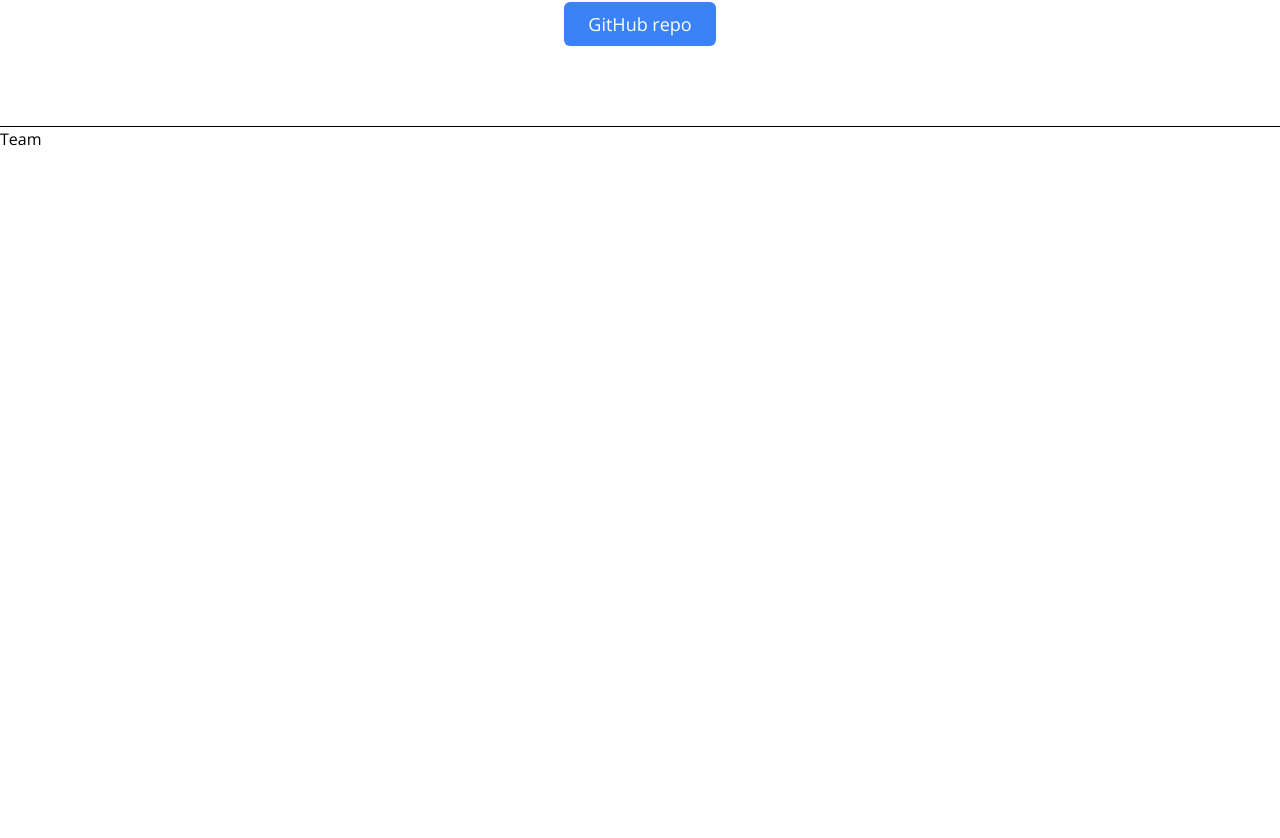
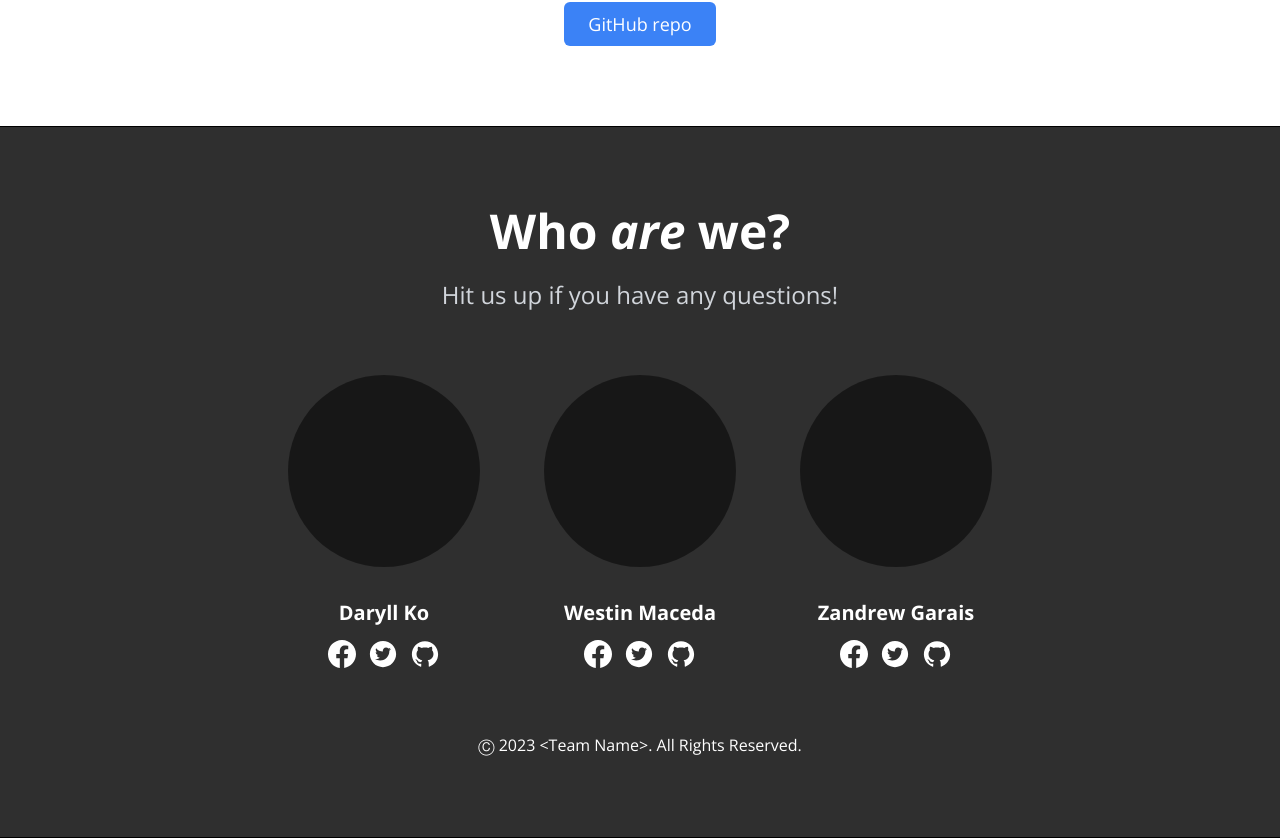
Before and after one commit to daryll-ko/cs132-portfolio, a React (Vite) app: page / in a window 1280 px wide. Shown: the part 4317-5155 px from the top of the page. Before the commit the page ends 4468 px from the top, so only its background shows below. Built offline with nearby package versions, Linux system fonts and the light colour scheme.

Commit message:
feat: add Team section

```diff
--- a/src/components/Team.jsx
+++ b/src/components/Team.jsx
@@ -1,5 +1,56 @@
+import { AiFillTwitterCircle, AiFillGithub } from "react-icons/ai";
+import { BsFacebook } from "react-icons/bs";
+
 function Team() {
-  return <div>Team</div>;
+  const members = [
+    {
+      name: "Daryll Ko",
+      facebook: "",
+      twitter: "",
+      github: "",
+    },
+    {
+      name: "Westin Maceda",
+      facebook: "",
+      twitter: "",
+      github: "",
+    },
+    {
+      name: "Zandrew Garais",
+      facebook: "",
+      twitter: "",
+      github: "",
+    },
+  ];
+  return (
+    <section
+      id="team"
+      className="border-b border-solid border-black bg-[#2f2f2f] py-20 px-6 text-white sm:px-10 lg:px-16"
+    >
+      <h1 className="mb-6 text-center text-3xl font-bold md:text-5xl">
+        Who <span className="italic">are</span> we?
+      </h1>
+      <h3 className="mb-16 text-center text-lg text-gray-300 md:text-2xl">
+        Hit us up if you have any questions!
+      </h3>
+      <div className="mb-16 flex justify-center gap-16">
+        {members.map(({ name }, index) => (
+          <div className="flex w-48 flex-col items-center" key={index}>
+            <div className="mb-8 h-48 w-48 rounded-full bg-black/50" />
+            <div className="mb-3 text-xl font-bold">{name}</div>
+            <div className="flex gap-3 items-center">
+              <BsFacebook size={28} />
+              <AiFillTwitterCircle size={30} />
+              <AiFillGithub size={30} />
+            </div>
+          </div>
+        ))}
+      </div>
+      <p className="text-center">
+        Ⓒ 2023 &lt;Team Name&gt;. All Rights Reserved.
+      </p>
+    </section>
+  );
 }
 
 export default Team;
--- a/src/index.css
+++ b/src/index.css
@@ -1,4 +1,4 @@
-@import url("https://fonts.googleapis.com/css2?family=Open+Sans:ital,wght@0,400;0,700;1,400&display=swap");
+@import url("https://fonts.googleapis.com/css2?family=Open+Sans:ital,wght@0,400;0,700;1,400;1,700&display=swap");
 
 @tailwind base;
 @tailwind components;
```
